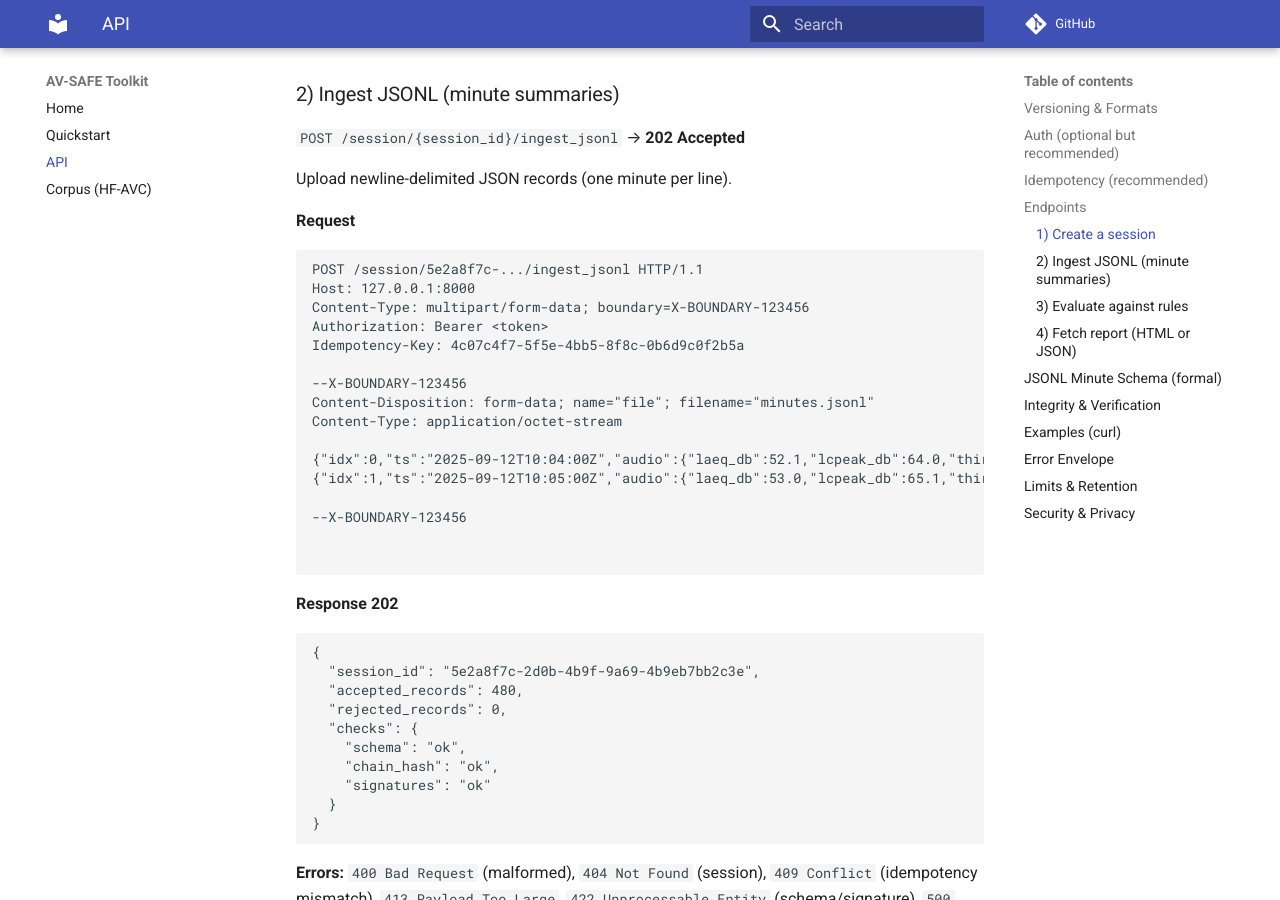
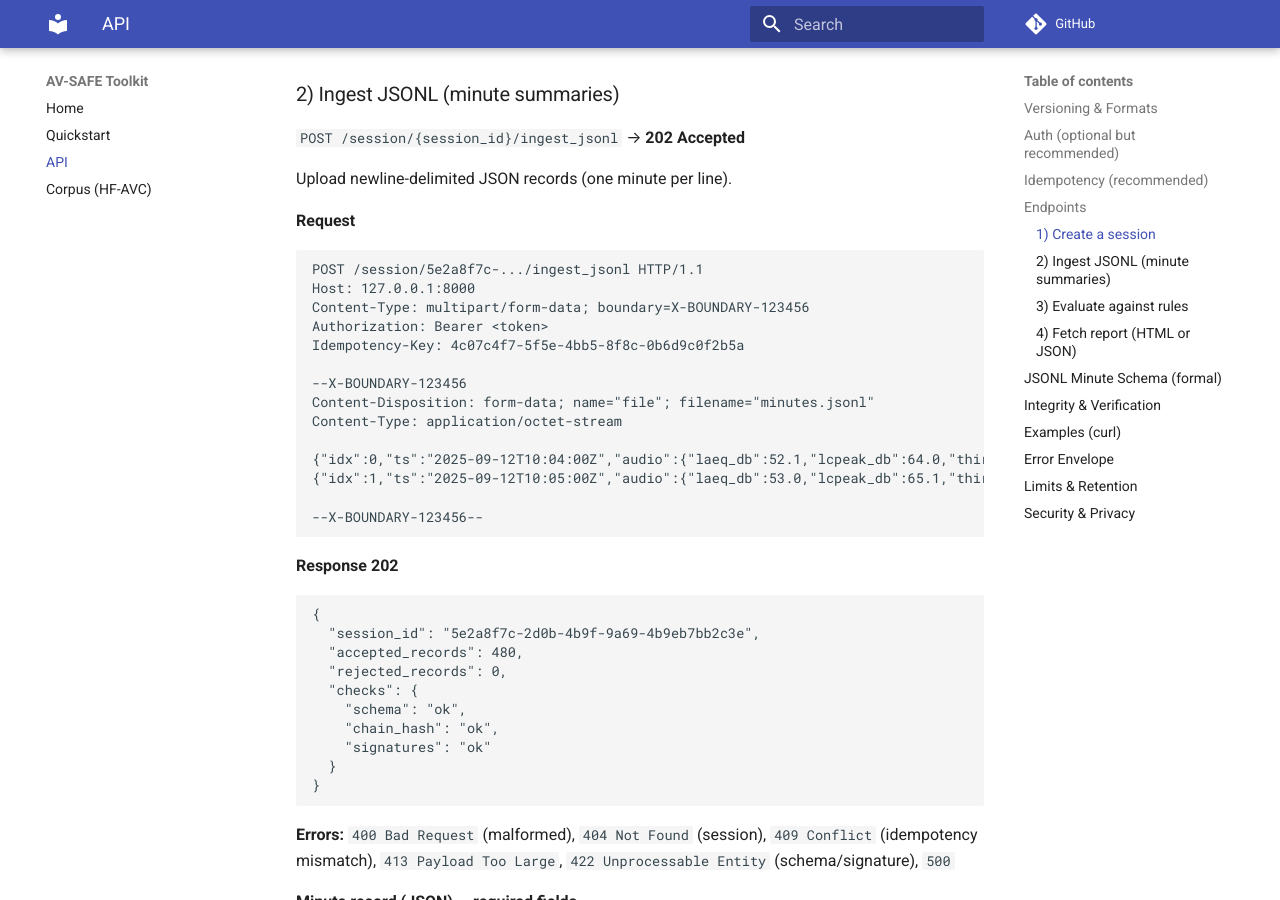
Before and after one commit to googs0/av-safe-toolkit, an MkDocs documentation site: the page built from docs/api.md, in a window 1280 px wide and 900 px high, scrolled down 1618 px. Built offline with MkDocs 1.6.1 and Material for MkDocs 9.7.7, drawn with Linux system fonts in a browser that asks for light colours; comment, search, counter and statistics services are not loaded.

```diff
--- a/docs/api.md
+++ b/docs/api.md
@@ -86,9 +86,7 @@ Content-Type: application/octet-stream
 {"idx":0,"ts":"2025-09-12T10:04:00Z","audio":{"laeq_db":52.1,"lcpeak_db":64.0,"third_octave_db":{"125":58.0,"250":56.5,"500":54.0,"1000":52.0,"2000":51.2}},"light":{"tlm_freq_hz":120.0,"tlm_mod_percent":7.5,"flicker_index":0.06},"chain":{"hash":"aaaaaaaaaaaaaaaaaaaaaaaaaaaaaaaaaaaaaaaaaaaaaaaaaaaaaaaaaaaaaaaa"}}
 {"idx":1,"ts":"2025-09-12T10:05:00Z","audio":{"laeq_db":53.0,"lcpeak_db":65.1,"third_octave_db":{"125":58.3,"250":56.7,"500":54.2,"1000":52.2,"2000":51.5}},"light":{"tlm_freq_hz":120.0,"tlm_mod_percent":7.6,"flicker_index":0.06},"chain":{"hash":"bbbbbbbbbbbbbbbbbbbbbbbbbbbbbbbbbbbbbbbbbbbbbbbbbbbbbbbbbbbbbbbb"}}
 
---X-BOUNDARY-123456
-
-
+--X-BOUNDARY-123456--
 ~~~
 
 **Response 202**
```
